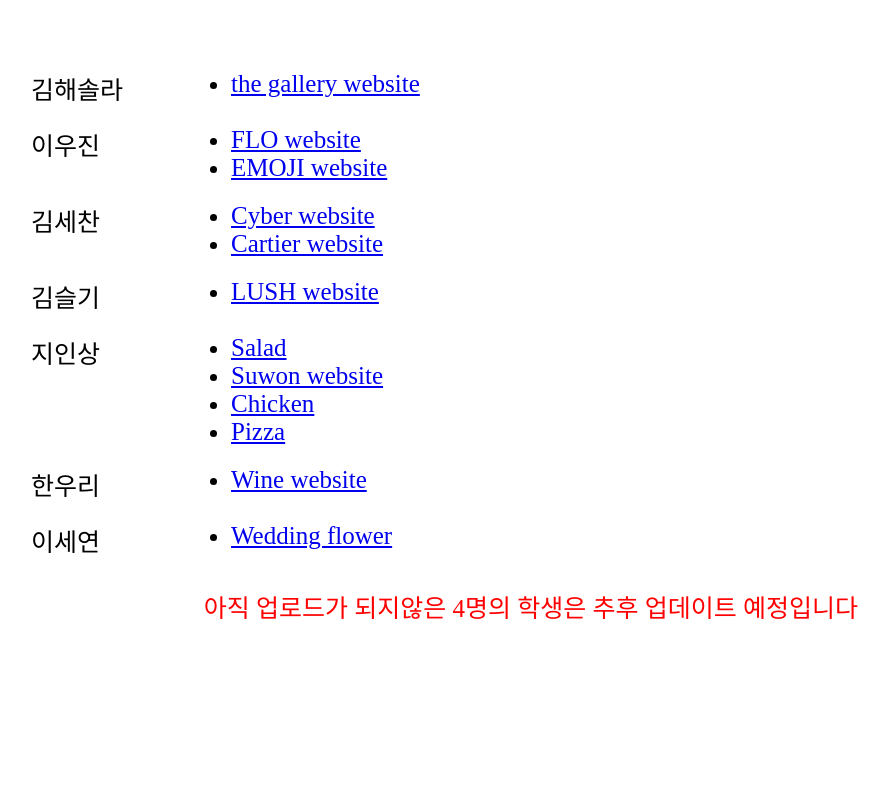
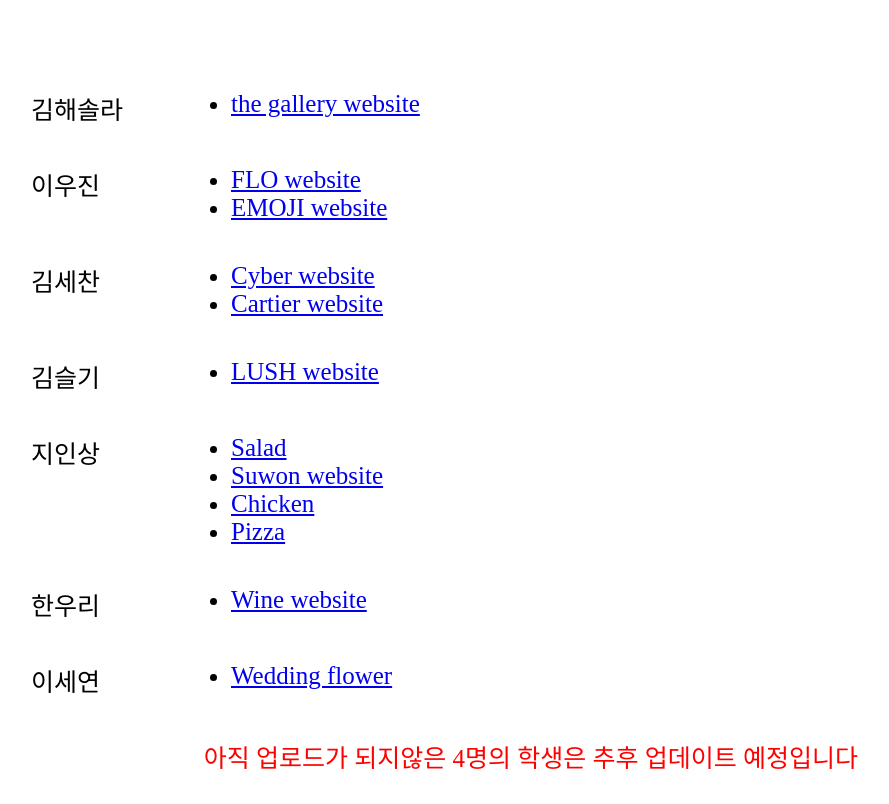
Before and after one commit to yoondd/2023, a plain HTML site: page index.html in a window 1280 px wide. Shown: the whole page, without its empty margins (109-998 px from the left). Drawn offline with Linux system fonts and the light colour scheme; a web font is replaced by a local one.

Commit message:
Update index.html

```diff
--- a/index.html
+++ b/index.html
@@ -14,7 +14,7 @@
         * {margin: 0; padding: 0; font-family: 'Pretendard-Regular'; }
         html, body {font-size: 25px;}
         body {padding-top: 50px;}
-        dl {width: 1000px; margin: 20px auto; max-width: 95%; display: grid; grid-template-columns: 200px 1fr;}
+        dl {width: 1000px; margin: 40px auto; max-width: 95%; display: grid; grid-template-columns: 200px 1fr;}
         p { color: red; margin: 30px auto; text-align: center;}
     </style>
     <title>계좌제수업 포트폴리오</title>
```
